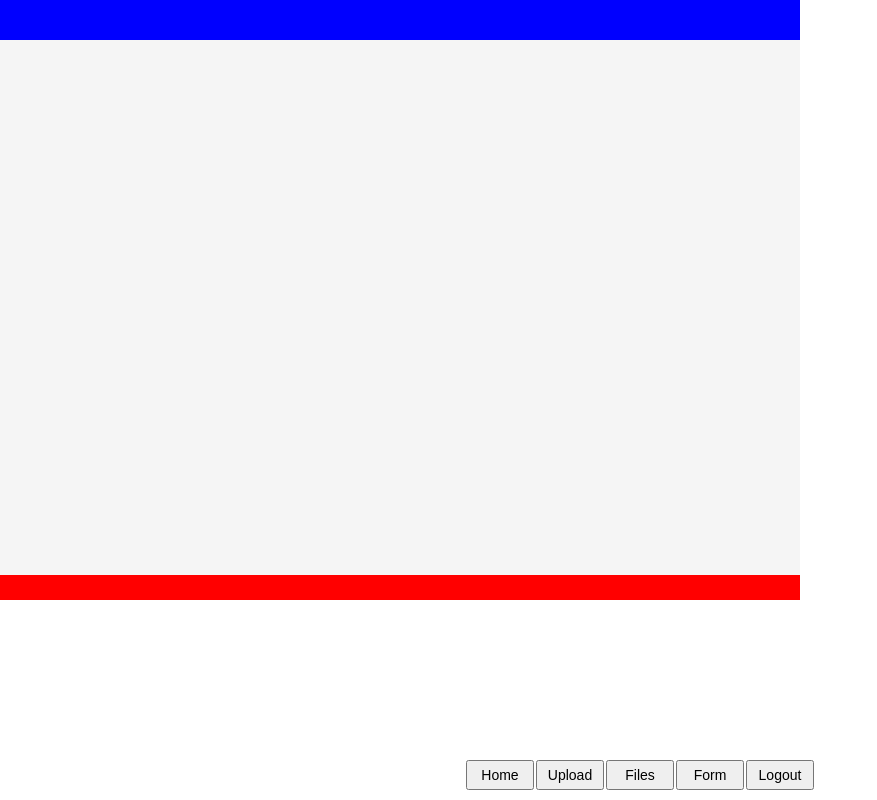
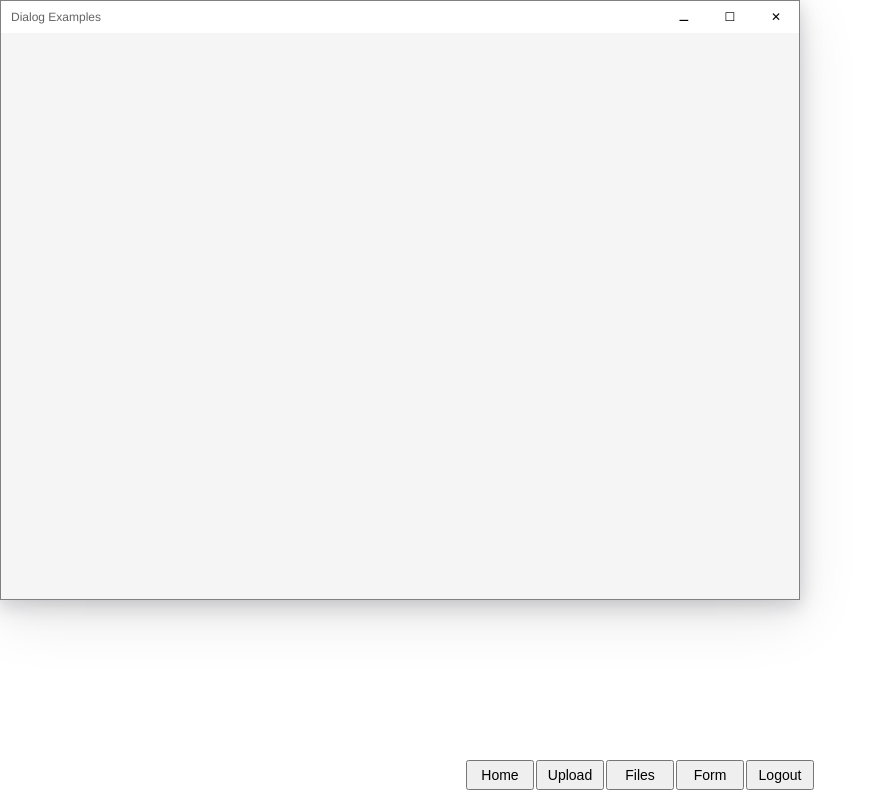
Before and after one commit to straight-coding/jsDialog, a plain HTML site: page jsDialog.html in a window 1280 px wide. Shown: the whole page, without its empty margins (0-877 px from the left). Drawn offline with Linux system fonts and the light colour scheme.

Commit message:
windows 10 style

```diff
--- a/jsDialog.css
+++ b/jsDialog.css
@@ -10,6 +10,7 @@
     height: 100vh;
 
     background-color: (0, 0, 0);
+    overflow: hidden;
 }
 .dlgFrame
 {
@@ -21,7 +22,12 @@
     left: 150px;
 
 	flex-flow: column nowrap;
-
+    border: solid 1px gray;
+/*
+    box-shadow: 0 4px 8px 0 rgba(0, 0, 0, 0.2), 0 6px 20px 0 rgba(0, 0, 0, 0.19);
+    box-shadow: rgba(100, 100, 111, 0.2) 0px 7px 29px 0px;
+*/
+    box-shadow: rgba(17, 17, 26, 0.1) 0px 4px 16px, rgba(17, 17, 26, 0.1) 0px 8px 24px, rgba(17, 17, 26, 0.1) 0px 16px 56px;
     background:(255, 255, 255);
 }
 .dlgTitle
@@ -30,9 +36,92 @@
     display: flex;
     position: relative;
 
-    background: blue;
+    font-size: 12px;
+
+    color: black;
+    background: white;
+
     width: 100%;
-    height: 40px;
+    height: 32px;
+}
+.dlgTitleIcon
+{
+    box-sizing: border-box;
+    display: flex;
+
+	flex-flow: row nowrap;
+	align-items: center;
+	justify-content: center;
+
+    width: 46px;
+    height: 100%;
+    color: black;
+}
+.dlgTitleIcon:hover
+{
+    cursor: pointer;
+    background-color: RGB(230,230,230);
+}
+.dlgTitleIcon:active
+{
+    background-color: RGB(210,210,210);
+}
+.dlgTitleIcon.dlgClose:hover
+{
+    color: white;
+    background-color: RGB(240,0,0);
+}
+.dlgTitleIcon.dlgClose:active
+{
+    color: white;
+    background-color: RGB(255,100,100);
+}
+.dlgTitleLeft
+{
+    box-sizing: border-box;
+    display: flex;
+    position: absolute;
+
+	flex-flow: row nowrap;
+	align-items: center;
+
+    height: 100%;
+    left: 10px;
+}
+.dlgTitleMiddle
+{
+    box-sizing: border-box;
+    display: flex;
+    position: absolute;
+
+	flex-flow: row nowrap;
+	align-items: center;
+
+    left: 10px;
+    width: calc(100% - 20px);
+    height: 100%;
+}
+.dlgTitleText
+{
+    color:RGB(100,100,100);
+}
+.dlgTitleRight
+{
+    box-sizing: border-box;
+    display: flex;
+    position: absolute;
+
+	flex-flow: row nowrap;
+	align-items: center;
+
+    height: 100%;
+    right: 0px;
+
+    color: white;
+}
+.dlgTitleRight .dlgTitleIcon
+{
+    margin-left: 0px;
 }
 .dlgContent
 {
--- a/jsDialog.js
+++ b/jsDialog.js
@@ -75,6 +75,40 @@ function jsDialog(opt)
 
     var elemTitle = top.document.createElement("div");
         elemTitle.className = 'dlgTitle';
+
+    var elemTitleLeft = top.document.createElement("div");
+        elemTitleLeft.className = 'dlgTitleLeft';
+    var elemTitleLeftIcon = top.document.createElement("div");
+        elemTitleLeftIcon.className = 'dlgTitleIcon';
+        elemTitleLeftIcon.innerHTML = '<span></span>';
+        //elemTitleLeft.appendChild(elemTitleLeftIcon);
+        elemTitle.appendChild(elemTitleLeft);
+
+    var elemTitleMiddle = top.document.createElement("div");
+        elemTitleMiddle.className = 'dlgTitleMiddle';
+    var elemTitleText = top.document.createElement("div");
+        elemTitleText.className = 'dlgTitleText';
+        elemTitleText.innerHTML = '<span>Dialog Examples</span>';
+        elemTitleMiddle.appendChild(elemTitleText);
+        elemTitle.appendChild(elemTitleMiddle);
+
+    var elemTitleRight = top.document.createElement("div");
+        elemTitleRight.className = 'dlgTitleRight';
+    var elemTitleMin = top.document.createElement("div");
+        elemTitleMin.className = 'dlgTitleIcon';
+        elemTitleMin.innerHTML = '<span>&#9866;</span>';
+        elemTitleRight.appendChild(elemTitleMin);
+    var elemTitleMax = top.document.createElement("div");
+        elemTitleMax.className = 'dlgTitleIcon';
+        elemTitleMax.innerHTML = '<span>&#9744;</span>';
+        elemTitleRight.appendChild(elemTitleMax);
+    var elemTitleClose = top.document.createElement("div");
+        elemTitleClose.className = 'dlgTitleIcon dlgClose';
+        elemTitleClose.innerHTML = '<span>&#10005;</span>';
+        elemTitleRight.appendChild(elemTitleClose);
+
+        elemTitle.appendChild(elemTitleRight);
+
         elemFrame.appendChild(elemTitle);
 
     var elemContent = top.document.createElement("div");
@@ -83,7 +117,7 @@ function jsDialog(opt)
 
     var elemFooter = top.document.createElement("div");
         elemFooter.className = 'dlgFooter';
-    elemFrame.appendChild(elemFooter);
+        //elemFrame.appendChild(elemFooter);
 
         elemOverlay.appendChild(elemFrame);
 
@@ -109,7 +143,7 @@ function jsDialog(opt)
         dragging = true;
         elemOverlay.addEventListener('mousemove', onMouseMove);
         elemOverlay.addEventListener('mouseup', onMouseUp);
-        elemTitle.addEventListener('mouseleave', onMouseUp);
+        elemOverlay.addEventListener('mouseleave', onMouseUp);
     }
 
     function onMouseMove(event)
```
Lines whose indentation alone changed are shown as unchanged.
